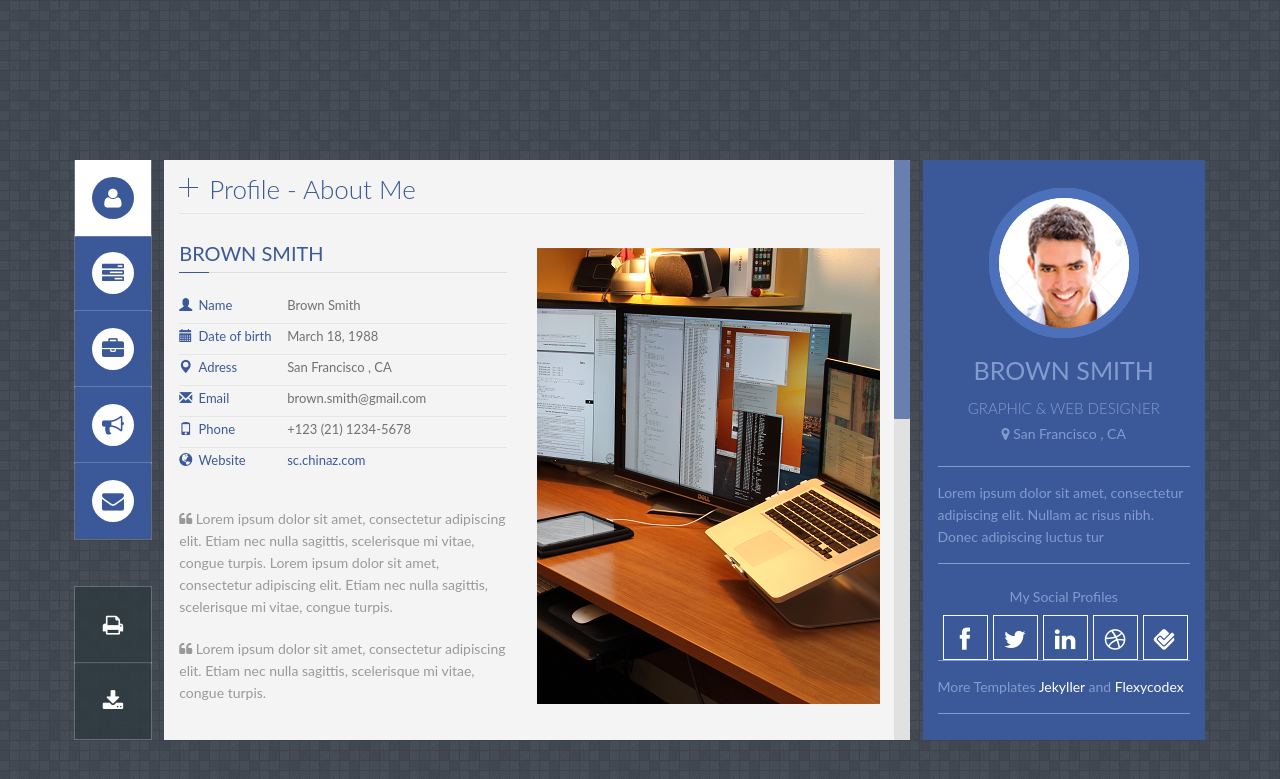
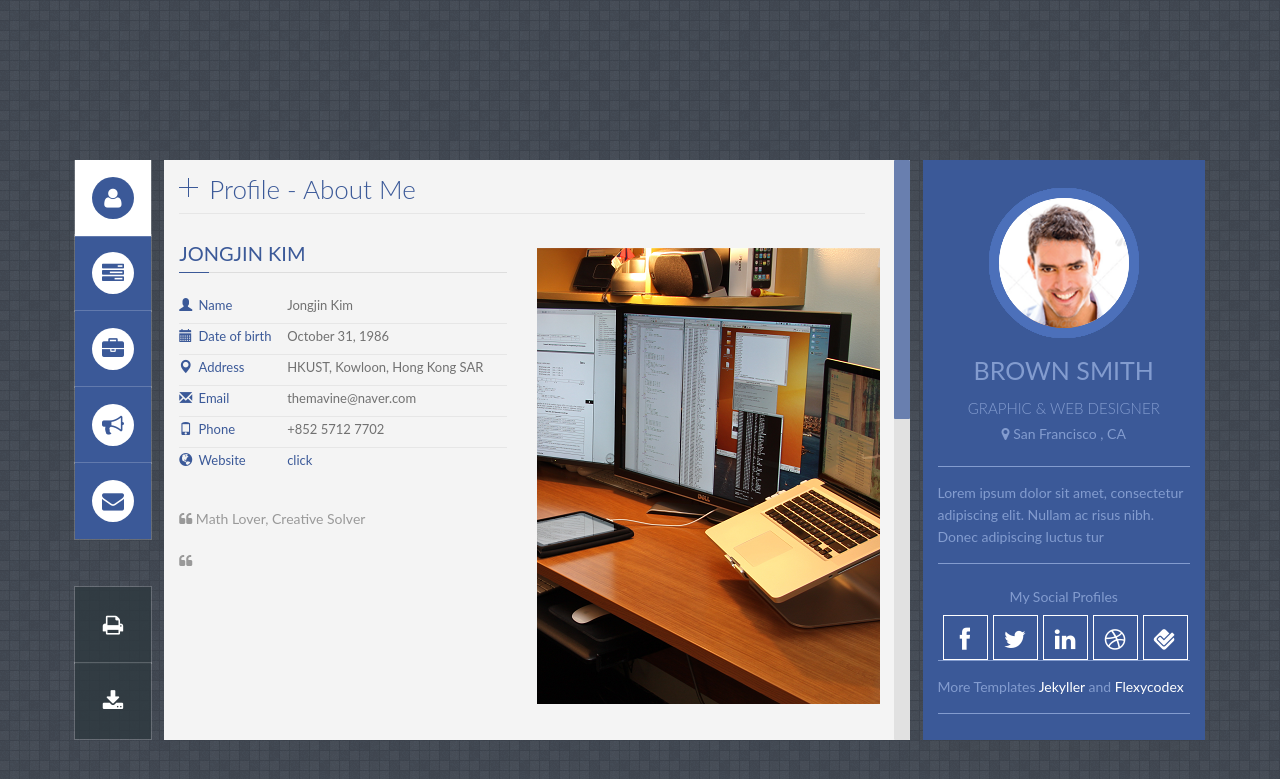
Before and after one commit to themavine/themavine.github.io, a Jekyll site: the page built from index.html, in a window 1280 px wide. Shown: the top 779 px of the page. Built offline with Jekyll 4.4.1, drawn with Linux system fonts in a browser that asks for light colours; some web fonts are replaced.

Commit message:
Change Head

```diff
--- a/_includes/head.html
+++ b/_includes/head.html
@@ -1,6 +1,6 @@
     <head>
 
-        <title>Panel CV Theme</title>
+        <title>Jongjin Kim's Blog</title>
 
         <meta http-equiv="content-type" content="text/html; charset=utf-8"/>
         <meta http-equiv="X-UA-Compatible" content="IE=edge,chrome=1">
--- a/_includes/profile.html
+++ b/_includes/profile.html
@@ -8,7 +8,7 @@
 
         <!--About me-->
         <div class="title_content">
-            <div class="text_content">brown smith</div>
+            <div class="text_content">Jongjin Kim</div>
             <div class="clear"></div>
         </div>
 
@@ -17,42 +17,42 @@
             <li>
                 <i class="glyphicon glyphicon-user"></i>
                 <label>Name</label>
-                <span class="value">Brown Smith</span>
+                <span class="value">Jongjin Kim</span>
                 <div class="clear"></div>
             </li>
 
             <li>
                 <i class="glyphicon glyphicon-calendar"></i>
                 <label>Date of birth</label>
-                <span class="value">March 18, 1988</span>
+                <span class="value">October 31, 1986</span>
                 <div class="clear"></div>
             </li>
 
             <li>
                 <i class="glyphicon glyphicon-map-marker"></i>
-                <label>Adress</label>
-                <span class="value">San Francisco , CA</span>
+                <label>Address</label>
+                <span class="value">HKUST, Kowloon, Hong Kong SAR</span>
                 <div class="clear"></div>
             </li>
 
             <li>
                 <i class="glyphicon glyphicon-envelope"></i>
                 <label>Email</label>
-                <span class="value">brown.smith@gmail.com</span>
+                <span class="value">themavine@naver.com</span>
                 <div class="clear"></div>
             </li>
 
             <li>
                 <i class="glyphicon glyphicon-phone"></i>
                 <label>Phone</label>
-                <span class="value">+123 (21) 1234-5678</span>
+                <span class="value">+852 5712 7702</span>
                 <div class="clear"></div>
             </li>
 
             <li>
                 <i class="glyphicon glyphicon-globe"></i>
                 <label>Website</label>
-                <span class="value"><a href="#" target="_blank">sc.chinaz.com</a></span>
+                <span class="value"><a href="https://themavine.github.io" target="_blank">click</a></span>
                 <div class="clear"></div>
             </li>
 
@@ -61,12 +61,11 @@
 
         <p style="margin-bottom:20px">
             <i class="fa fa-quote-left"></i>
-            Lorem ipsum dolor sit amet, consectetur adipiscing elit. Etiam nec nulla sagittis, scelerisque mi vitae, congue turpis. Lorem ipsum dolor sit amet, consectetur adipiscing elit. Etiam nec nulla sagittis, scelerisque mi vitae, congue turpis.
+            Math Lover, Creative Solver
         </p>
 
          <p style="margin-bottom:20px">
             <i class="fa fa-quote-left"></i>
-            Lorem ipsum dolor sit amet, consectetur adipiscing elit. Etiam nec nulla sagittis, scelerisque mi vitae, congue turpis.
 
         </p>
 
```
Also changed, not shown: 4 other files.
